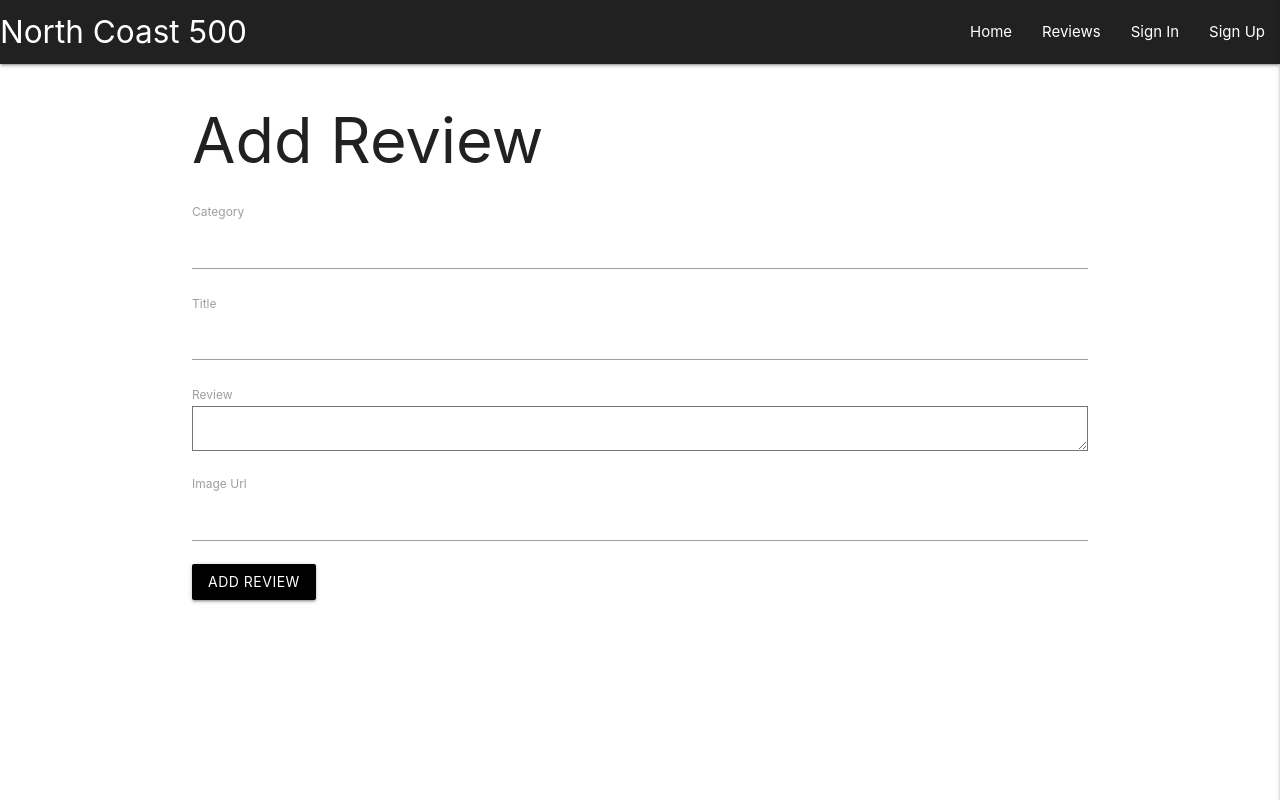
After one commit to scotty-james/Milestone-Project-3--North-Coast-500, a Flask app: page /add_post in a window 1280 px wide. The commit adds this page. Run offline with Flask 2, Linux system fonts and the light colour scheme; some libraries are stand-ins or nearby versions.

Commit message:
Add Review Form Route, Create Review Form Template

```diff
--- a/app.py
+++ b/app.py
@@ -5,7 +5,7 @@ from flask import (
 from flask_pymongo import PyMongo
 from bson.objectid import ObjectId
 from werkzeug.security import generate_password_hash, check_password_hash
-from forms import SignupForm, SigninForm
+from forms import SignupForm, SigninForm, AddReviewForm
 if os.path.exists("env.py"):
     import env
 
@@ -115,6 +115,14 @@ def logout():
     return redirect(url_for("login"))
 
 
+# Add Review Route
+
+@app.route('/add_post', methods=['GET', 'POST'])
+def add_post():
+    form = AddReviewForm(request.form)
+    return render_template('add_post.html', title='Add Post', form=form)
+
+
 if __name__ == "__main__":
     app.run(host=os.environ.get("IP"),
             port=int(os.environ.get("PORT")),
--- a/forms.py
+++ b/forms.py
@@ -15,3 +15,12 @@ class SigninForm(FlaskForm):
     password = PasswordField('Password', validators=[DataRequired()])
     remember_me = BooleanField('Remember Me')
     submit = SubmitField('Sign In')
+
+
+
+class AddReviewForm(FlaskForm):
+    category_name = StringField('Category', validators=[DataRequired()])
+    post_title = StringField('Title', validators=[DataRequired()])
+    post_description = TextAreaField('Review', validators=[DataRequired()])
+    image_url = StringField('Image Url', validators=[DataRequired()])
+    submit = SubmitField('Add Review')
--- /dev/null
+++ b/templates/add_post.html
@@ -0,0 +1,47 @@
+{% extends "base.html" %}
+{% block content %}
+<h1>Add Review</h1>
+{% with messages = get_flashed_messages() %}
+{% if messages %}
+<ul>
+    {% for message in messages %}
+    <li class="alert-warning">{{ message }}</li>
+    {% endfor %}
+</ul>
+{% endif %}
+{% endwith %}
+<form action="" method="post" enctype="multipart/form-data">
+    {{ form.csrf_token }}
+    <p>
+        {{ form.category_name.label }}<br>
+        {{ form.category_name(cols="120", rows="3") }}<br>
+        {%  for error in form.category_name.errors %}
+        <span style="color: red;">{{ error }}</span>
+        {% endfor %}
+    </p>
+    <p>
+        {{ form.post_title.label }}<br>
+        {{ form.post_title(cols="120", rows="3") }}<br>
+        {%  for error in form.post_title.errors %}
+        <span style="color: red;">{{ error }}</span>
+        {% endfor %}
+    </p>
+    </div>
+    <p>
+        {{ form.post_description.label }}<br>
+        {{ form.post_description(size=80) }}<br>
+        {%  for error in form.post_description.errors %}
+        <span style="color: red;">{{ error }}</span>
+        {% endfor %}
+    </p>
+    <p>
+        {{ form.image_url.label }}<br>
+        {{ form.image_url(size=80) }}<br>
+        {%  for error in form.image_url.errors %}
+        <span style="color: red;">{{ error }}</span>
+        {% endfor %}
+    </p>
+    <p>{{ form.submit(class="not-collapse btn black") }}</p>
+    </div>
+</form>
+{%  endblock %}
--- a/templates/base.html
+++ b/templates/base.html
@@ -24,7 +24,7 @@
                 <li><a href="{{ url_for('get_posts') }}">Reviews</a></li>
                 {% if session.user %}
 				<li><a href="{{ url_for('profile', username=session['user']) }}">Profile</a></li>
-				<li><a href="#">Post Review</a></li>
+                <li><a href="{{ url_for('add_post') }}">Add Review</a></li>
                 <li><a href="{{ url_for('logout') }}">Sign Out</a></li>
                 {% else %}
 				<li><a href="{{ url_for('login') }}">Sign In</a></li>
@@ -41,7 +41,7 @@
          <li><a href="{{ url_for('get_posts') }}">Reviews</a></li>
          {% if session.user %}
          <li><a href="{{ url_for('profile', username=session['user']) }}">Profile</a></li>
-         <li><a href="#">Post Review</a></li>
+         <li><a href="{{ url_for('add_post') }}">Add Review</a></li>
          <li><a href="{{ url_for('logout') }}">Sign Out</a></li>
          {% else %}
          <li><a href="{{ url_for('login') }}">Sign In</a></li>
--- a/templates/login.html
+++ b/templates/login.html
@@ -1,5 +1,4 @@
 {% extends "base.html" %}
-{% block nav_login %}active{% endblock %}
 {% block content %}
 <h1>Sign In</h1>
 {% with messages = get_flashed_messages() %}
--- a/templates/register.html
+++ b/templates/register.html
@@ -1,5 +1,4 @@
 {% extends "base.html" %}
-{% block nav_register %}active{% endblock %}
 {% block content %}
 <h1>Register</h1>
 {% with messages = get_flashed_messages() %}
```
